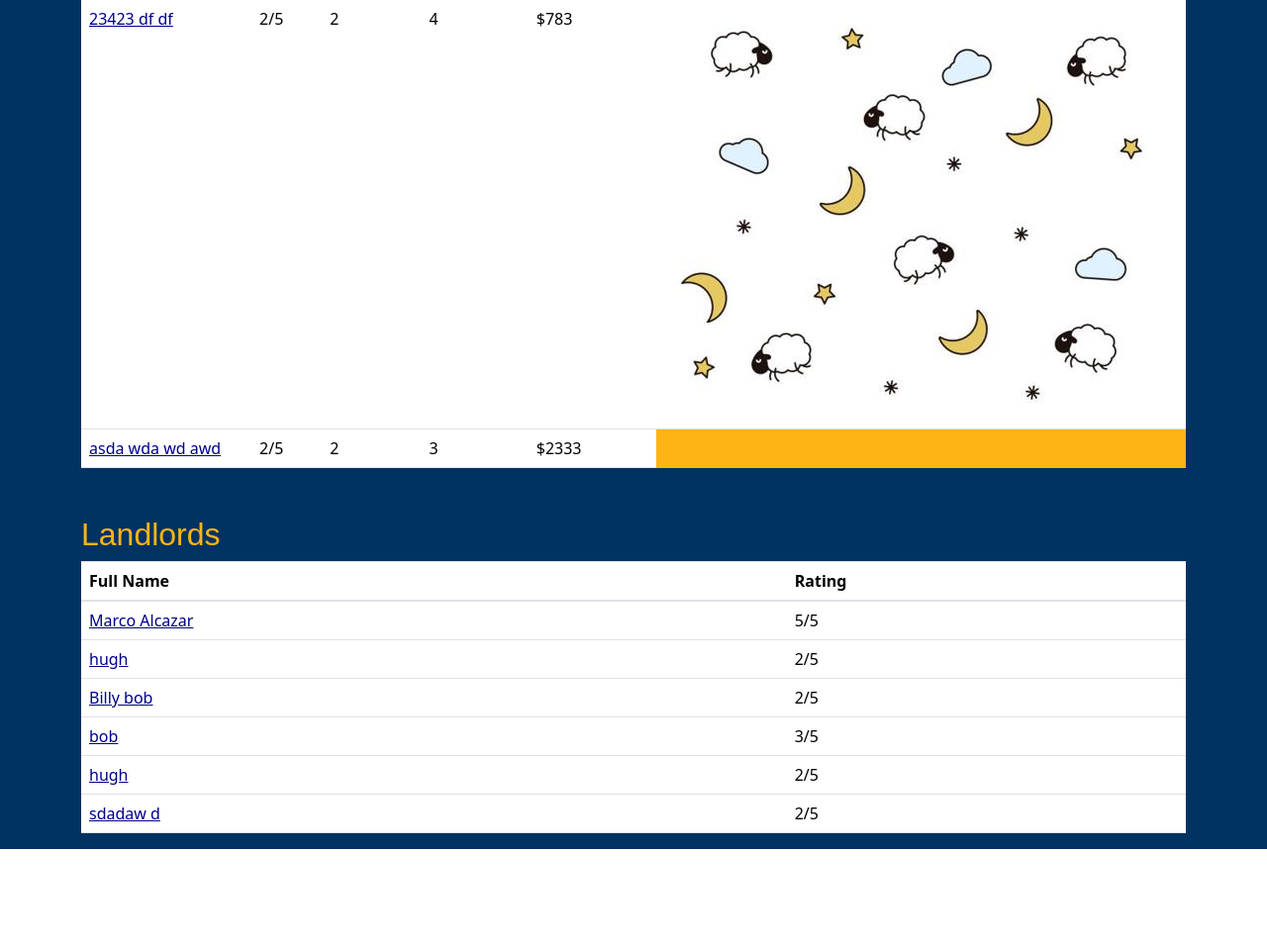
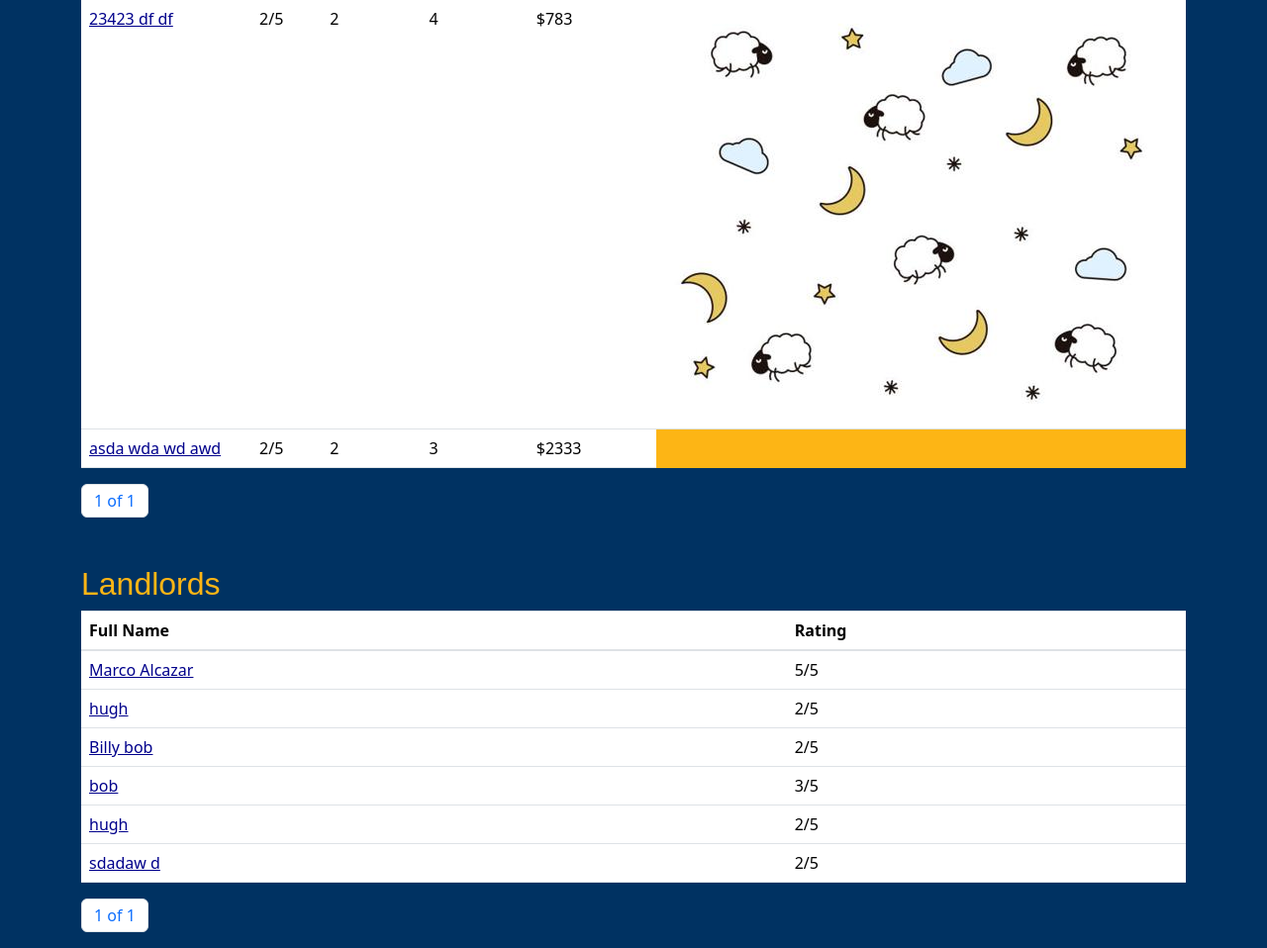
Before and after one commit to MarcoAlcazar/HomesForBears, a Django app: page /apartmentss/ in a window 1280 px wide. Shown: the part 761-1719 px from the top of the page at 99% size. Before the commit the page ends 1619 px from the top, so only its background shows below. Run offline with Django 4.2, Linux system fonts and the light colour scheme; data comes from the database, SQL or seed files in the repository; some libraries are stand-ins or nearby versions.

Commit message:
ryandada

```diff
--- a/myproj/myapp/templates/myapp/apartmentss.html
+++ b/myproj/myapp/templates/myapp/apartmentss.html
@@ -58,9 +58,9 @@
     {% include 'myapp/nav.html' %}
 
   </center>
-<div class="container mt-5">
+  <div class="container mt-5">
     <h2 class="custom-heading-color">Housing</h2>
-    <table class="table table-hover custom-table-color"> <!-- Add custom-table-color class to apply the custom color -->
+    <table class="table table-hover custom-table-color">
         <thead>
             <tr>
                 <th>Address</th>
@@ -69,21 +69,20 @@
                 <th>Bathrooms</th>
                 <th>Monthly Rent</th>
                 <th>Image</th>
-
             </tr>
         </thead>
         <tbody>
-            {% for house in apartmentss %}
+            {% for house in apartments %}
             <tr>
                 <td>
-                    <a href="{% url 'show-house' house.id %}" class="custom-link-color"> <!-- Add custom-link-color class to apply the custom link color -->
+                    <a href="{% url 'show-house' house.id %}" class="custom-link-color">
                         {{ house.Address }}
                     </a>
                 </td>
                 <td>{{ house.Rating }}/5</td>
-                <td> {{ house.Bedrooms }}</td>
-                <td> {{ house.Bathrooms }}</td>
-                <td> ${{ house.Price }}</td>
+                <td>{{ house.Bedrooms }}</td>
+                <td>{{ house.Bathrooms }}</td>
+                <td>${{ house.Price }}</td>
                 {% if house.housing_image %}
                 <td><img src="{{ house.housing_image.url }}"></td>
                 {% endif %}
@@ -91,11 +90,31 @@
             {% endfor %}
         </tbody>
     </table>
-</div>
 
-<div class="container mt-5">
+
+    <nav aria-label="Page navigation example">
+        <ul class="pagination">
+            {% if apartments.has_previous %}
+                <li class="page-item"><a class="page-link" href="?apartment_page=1">&laquo; first</a></li>
+                <li class="page-item"><a class="page-link" href="?apartment_page={{ apartments.previous_page_number }}">previous</a></li>
+            {% endif %}
+
+
+            <li class="page-item"><span class="page-link current-page">{{ apartments.number }} of {{ apartments.paginator.num_pages }}</span></li>
+
+
+            {% if apartments.has_next %}
+                <li class="page-item"><a class="page-link" href="?apartment_page={{ apartments.next_page_number }}">next</a></li>
+                <li class="page-item"><a class="page-link" href="?apartment_page={{ apartments.paginator.num_pages }}">last &raquo;</a></li>
+            {% endif %}
+        </ul>
+    </nav>
+ </div>
+
+
+ <div class="container mt-5">
     <h2 class="custom-heading-color">Landlords</h2>
-    <table class="table table-hover custom-table-color"> <!-- Add custom-table-color class to apply the custom color -->
+    <table class="table table-hover custom-table-color">
         <thead>
             <tr>
                 <th>Full Name</th>
@@ -103,10 +122,10 @@
             </tr>
         </thead>
         <tbody>
-            {% for landlord in Landlords %}
+            {% for landlord in landlords %}
             <tr>
                 <td>
-                    <a href="{% url 'show-landlord' landlord.id %}" class="custom-link-color"> <!-- Add custom-link-color class to apply the custom link color -->
+                    <a href="{% url 'show-landlord' landlord.id %}" class="custom-link-color">
                         {{ landlord.FullName }}
                     </a>
                 </td>
@@ -115,4 +134,23 @@
             {% endfor %}
         </tbody>
     </table>
-</div>
+
+
+    <nav aria-label="Page navigation example">
+        <ul class="pagination">
+            {% if landlords.has_previous %}
+                <li class="page-item"><a class="page-link" href="?landlord_page=1">&laquo; first</a></li>
+                <li class="page-item"><a class="page-link" href="?landlord_page={{ landlords.previous_page_number }}">previous</a></li>
+            {% endif %}
+
+
+            <li class="page-item"><span class="page-link current-page">{{ landlords.number }} of {{ landlords.paginator.num_pages }}</span></li>
+
+
+            {% if landlords.has_next %}
+                <li class="page-item"><a class= "page-link" href="?landlord_page={{ landlords.next_page_number }}">next</a></li>
+                <li class="page-item"><a class="page-link" href="?landlord_page={{ landlords.paginator.num_pages }}">last &raquo;</a></li>
+            {% endif %}
+        </ul>
+    </nav>
+ </div>
--- a/myproj/myapp/views.py
+++ b/myproj/myapp/views.py
@@ -8,6 +8,7 @@ from myapp.forms import HousingForm
 from django.shortcuts import redirect
 from django.views.generic import ListView
 from django.forms import inlineformset_factory
+from django.core.paginator import Paginator, EmptyPage, PageNotAnInteger
 
 # Create your views here.
 def search_apartments(request):
@@ -44,14 +45,63 @@ def create_review(request):
     return render(request, 'myapp/create_review.html')
 
 class apartmentss(ListView):
-    template_name = 'myapp/apartmentss.html'
-    model = Housing
-    context_object_name = 'apartmentss'
-    queryset = Housing.objects.all()
-    def get_context_data(self, **kwargs):
-        context = super().get_context_data(**kwargs)
-        context['Landlords'] = Landlord.objects.all()  # Add queryset for landlords to the context
-        return context
+   template_name = 'myapp/apartmentss.html'
+   context_object_name = 'apartmentss'
+   model = Housing
+   paginate_by = 6
+
+
+   def get_context_data(self, **kwargs):
+       context = super().get_context_data(**kwargs)
+
+
+       # Get all apartments
+       apartment_queryset = Housing.objects.all()
+
+
+       # Paginate the apartment queryset
+       apartment_paginator = Paginator(apartment_queryset, self.paginate_by)
+
+
+       # Get the current page number for apartments
+       apartment_page = self.request.GET.get('apartment_page')
+
+
+       try:
+           apartments = apartment_paginator.get_page(apartment_page)
+       except PageNotAnInteger:
+           apartments = apartment_paginator.get_page(1)
+       except EmptyPage:
+           apartments = apartment_paginator.get_page(apartment_paginator.num_pages)
+
+
+       context['apartments'] = apartments
+
+
+       # Get all landlords
+       landlord_queryset = Landlord.objects.all()
+
+
+       # Paginate the landlord queryset
+       landlord_paginator = Paginator(landlord_queryset, self.paginate_by)
+
+
+       # Get the current page number for landlords
+       landlord_page = self.request.GET.get('landlord_page')
+
+
+       try:
+           landlords = landlord_paginator.get_page(landlord_page)
+       except PageNotAnInteger:
+           landlords = landlord_paginator.get_page(1)
+       except EmptyPage:
+           landlords = landlord_paginator.get_page(landlord_paginator.num_pages)
+
+
+       context['landlords'] = landlords
+
+
+       return context
 
 def about_us(request):
    return render(request, 'myapp/about_us.html')
```
